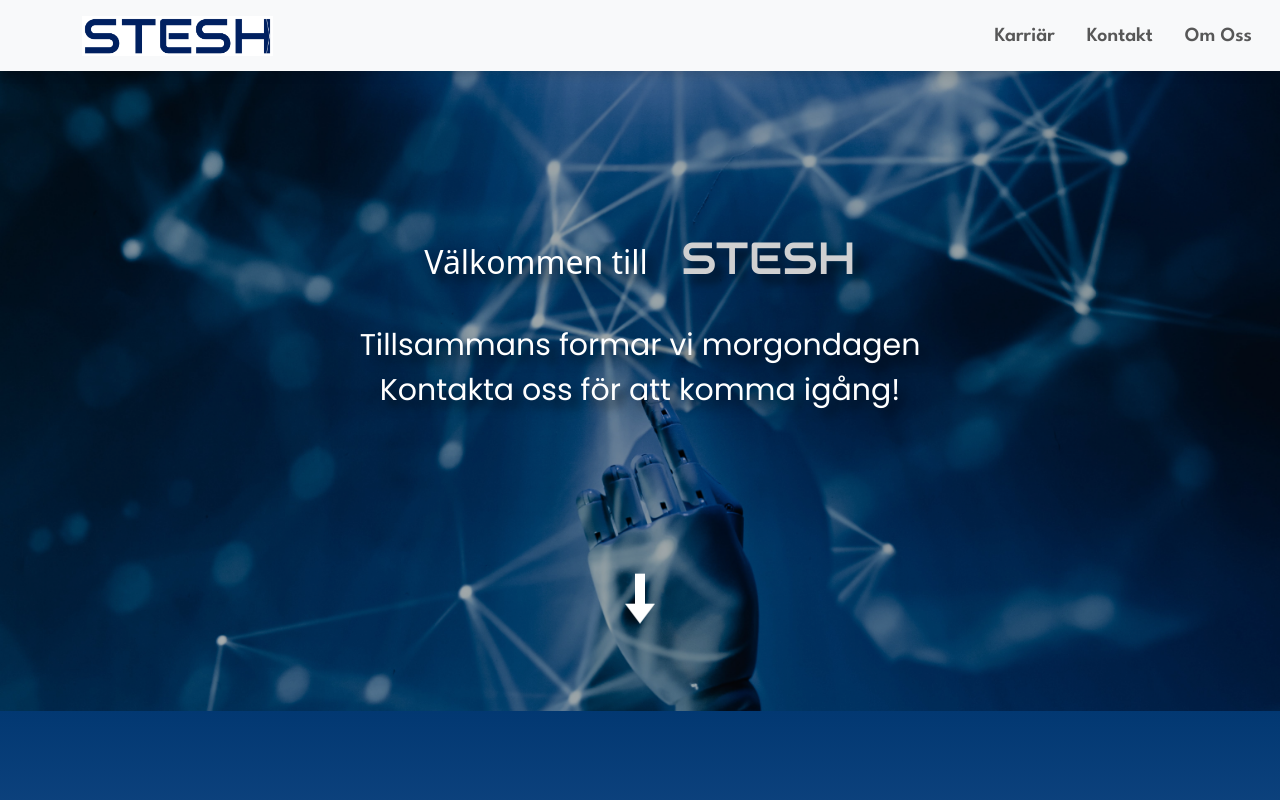
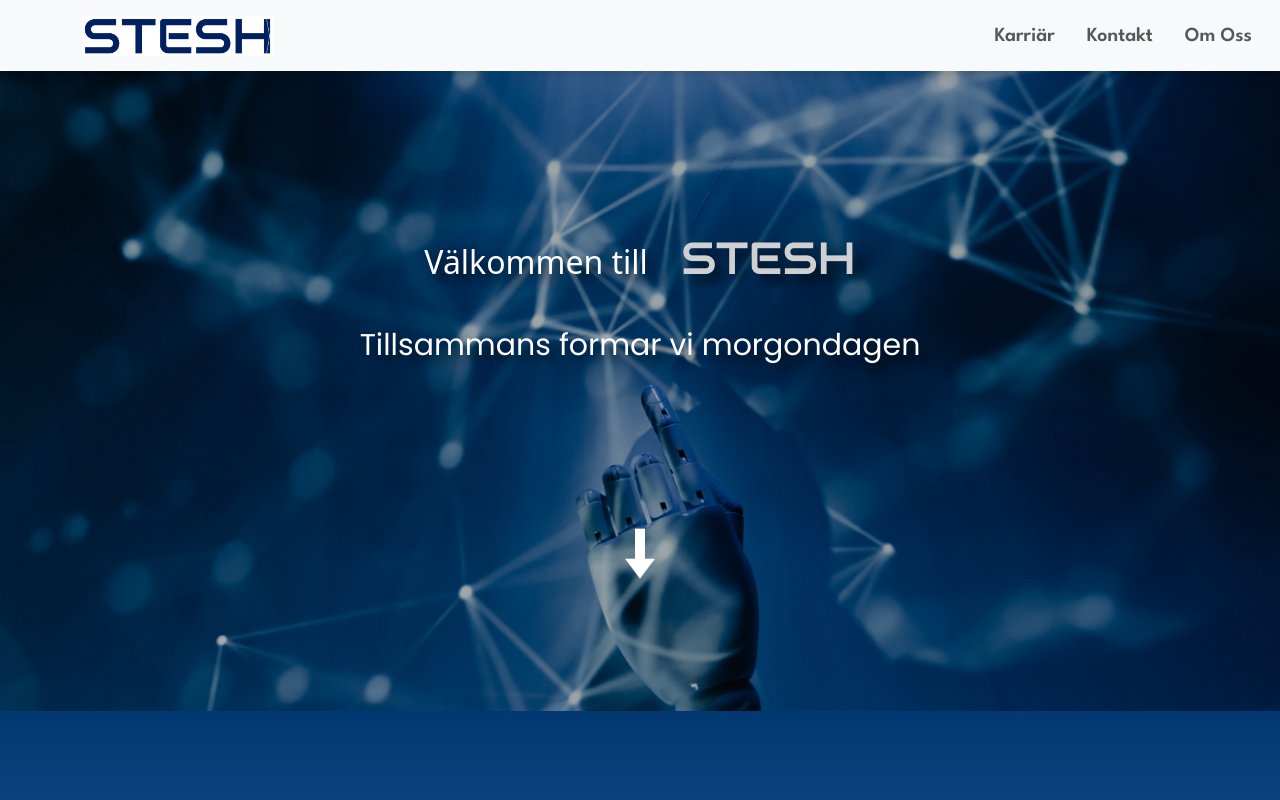
Before and after one commit to nataliemajadixon/stesh, a React (Create React App) app: page / in a window 1280 px wide. Shown: the top 800 px of the page. Built offline with nearby package versions, Linux system fonts and the light colour scheme; a web font is replaced by a local one.

Commit message:
Update Home.jsx

```diff
--- a/src/components/Home/Home.jsx
+++ b/src/components/Home/Home.jsx
@@ -77,7 +77,7 @@
                         Tillsammans formar vi morgondagen
                         </div>
                         <div className='smalltop'>
-                        Kontakta oss för att komma igång!
+
                         </div>
 
                     </div>
```
